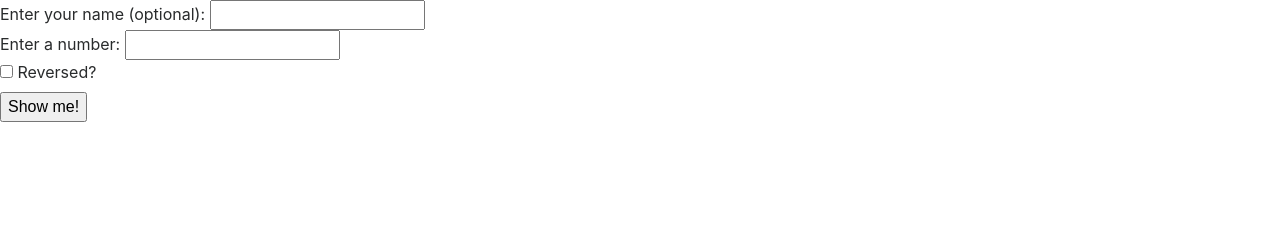
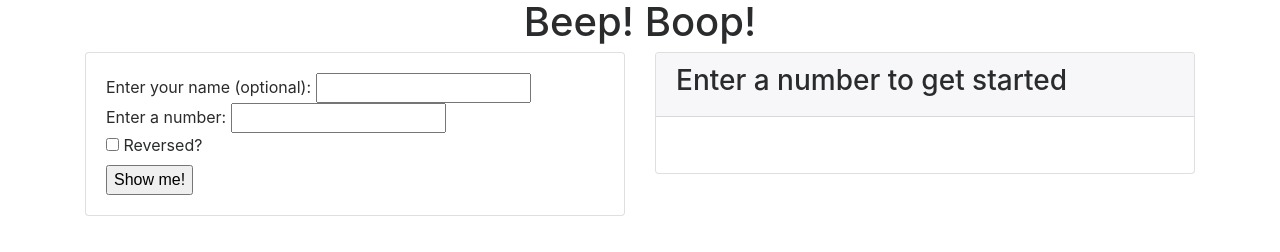
Before and after one commit to gold-mir/beep-boop, a plain HTML site: page index.html in a window 1280 px wide. Drawn offline with nearby package versions, Linux system fonts and the light colour scheme.

Commit message:
style page with bootstrap

```diff
--- a/css/styles.css
+++ b/css/styles.css
@@ -0,0 +1,3 @@
+#title {
+  text-align: center;
+}
--- a/index.html
+++ b/index.html
@@ -11,7 +11,11 @@
     <title>Beep! Boop!</title>
   </head>
   <body>
-    <div>
+    <div class="container">
+      <h1 id="title">Beep! Boop!</h1>
+      <div class="row">
+        <div class="col-md-6">
+          <div class="card card-block">
             <form id="number-input">
               <div>
                 Enter your name (optional): <input type="text" name="name-input">
@@ -27,11 +31,21 @@
               </div>
             </form>
           </div>
-    <div id="output">
-      <h3></h3>
+        </div>
+        <div id="output" class="col-md-6">
+          <div class="card">
+            <div class="card-header">
+            <h3>Enter a number to get started</h3>
+            </div>
+            <div class="card-block">
               <ul start="0">
 
               </ul>
             </div>
+          </div>
+        </div>
+      </div>
+
+    </div>
   </body>
 </html>
```
Lines whose indentation alone changed are shown as unchanged.
